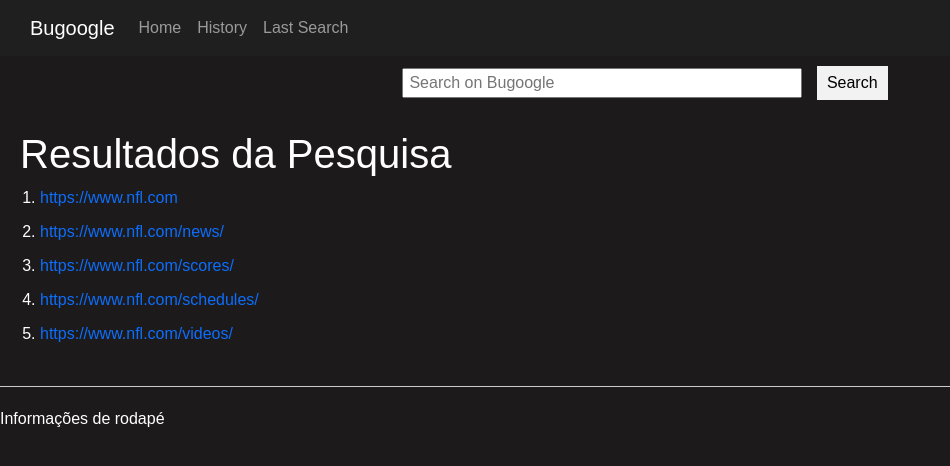
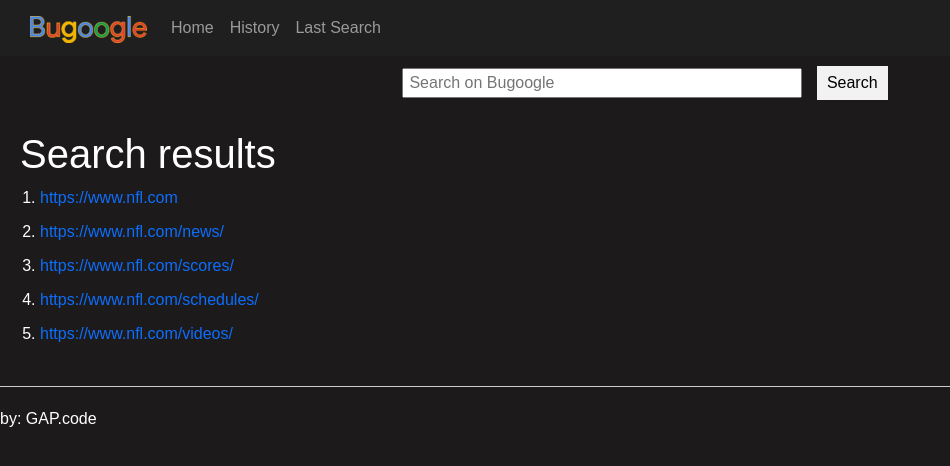
Before and after one commit to gapgustavo/linkExtractor, a Django app: page /search/search_done/ in a window 1280 px wide. Shown: the top 466 px of the page, without its empty margins (0-950 px from the left). Run offline with Django 4.2, Linux system fonts and the light colour scheme; data comes from the database, SQL or seed files in the repository; both versions use the stored data as it was after the commit.

Commit message:
site done

```diff
--- a/search/templates/search_done.html
+++ b/search/templates/search_done.html
@@ -9,7 +9,7 @@
 
 {% block 'body' %}
     <head>
-    <title>Resultados do PageRank</title>
+    <title>PageRank search results</title>
     <link rel="stylesheet" type="text/css">
     </head>
     <body>
@@ -23,7 +23,7 @@
     </header>
 
     <div id="results-container">
-        <h1>Resultados da Pesquisa</h1>
+        <h1>Search results</h1>
         <ol>
         {% for link in link_list %}
             <li><a href="{{ link }}">{{ link }}</a></li>
@@ -32,7 +32,7 @@
     </div>
 
     <footer>
-        <p>Informações de rodapé</p>
+        <p>by: GAP.code</p>
     </footer>
     </body>
 
--- a/search/urls.py
+++ b/search/urls.py
@@ -7,4 +7,5 @@
     path('search_done/', views.search_done, name="search_done"),
     path('history/', views.history, name="history"),
     path('delete_history/<int:id>', views.delete_history, name="delete_history"),
+    path('access_search/<int:id>', views.access_search, name="access_search"),
 ]
--- a/search/useful.py
+++ b/search/useful.py
@@ -2,6 +2,7 @@
 import requests
 from bs4 import BeautifulSoup
 import networkx as nx
+from urllib.parse import urljoin
 
 def extract_links(url):
     response = requests.get(url)
@@ -10,8 +11,9 @@
 
     for link in soup.find_all('a'):
         href = link.get('href')
-        if href != '#':
-            links.append(href)
+        if href and not href.startswith('#'):
+            absolute_url = urljoin(url, href)
+            links.append(absolute_url)
         if len(links) == 5:
             break
 
--- a/search/views.py
+++ b/search/views.py
@@ -77,3 +77,15 @@
     history_item.delete()
     messages.add_message(request, constants.ERROR, 'ITEM has been DELETED')
     return redirect('/search/history/?date_filter=all')
+
+def access_search(request, id):
+    search = Search.objects.get(id=id)
+    link = search.link
+    links_list = search.links_list
+
+    context = {
+        'link':link,
+        'links_list':links_list,
+    }
+
+    return render(request, 'access_search.html', context)
--- a/templates/bases/base.html
+++ b/templates/bases/base.html
@@ -13,7 +13,7 @@
   </head>
   <body>
     <nav class="navbar navbar-expand-lg navbar-dark" style="background-color: #201F1F;">
-        <a class="navbar-brand" style="margin-left: 30px" href="">Bugoogle</a>
+        <a class="navbar-brand" style="margin-left: 30px" href=""><img src="{% static 'search/img/logo24.png'%}" alt="Google Logo"></a>
         <div class="navbar-nav ml-auto">
             <a class="nav-link" href="{% url 'home' %}">Home</a>
             <a class="nav-link" href="{% url 'history' %}">History</a>
```
Also changed, not shown: search/templates/access_search.html (added, +36 -0 lines), search/templates/history.html (+7 -4 lines), search/templates/home.html (+6 -1 lines), db.sqlite3, templates/static/search/img/export.png (added), templates/static/search/img/logo24.png (added).
